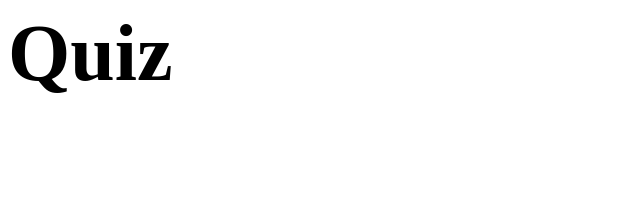
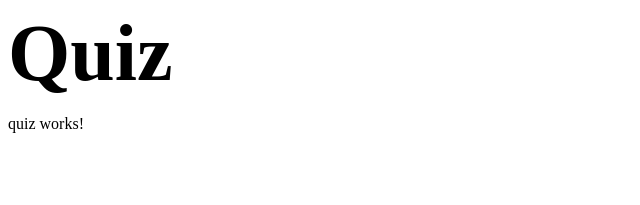
Before and after one commit to fabioborges-jr/quiz-web-angular, an Angular app: page / in a window 1280 px wide. Shown: the top 205 px of the page, without its empty margins (0-640 px from the left). Built offline with nearby package versions, Linux system fonts and the light colour scheme.

Commit message:
:wrench: chore: Imports quiz.component to app.component

```diff
--- a/src/app/app.component.html
+++ b/src/app/app.component.html
@@ -2,5 +2,6 @@
   <header>
     <h1>Quiz</h1>
   </header>
+  <quiz></quiz>
 </main>
 <router-outlet />
--- a/src/app/app.component.ts
+++ b/src/app/app.component.ts
@@ -1,10 +1,11 @@
 import { Component } from '@angular/core';
 import { RouterOutlet } from '@angular/router';
+import { QuizComponent } from './components/quiz/quiz.component';
 
 @Component({
   selector: 'app-root',
   standalone: true,
-  imports: [RouterOutlet],
+  imports: [RouterOutlet, QuizComponent],
   templateUrl: './app.component.html',
   styleUrls: ['./app.component.scss', './reset.scss']
 })
```
